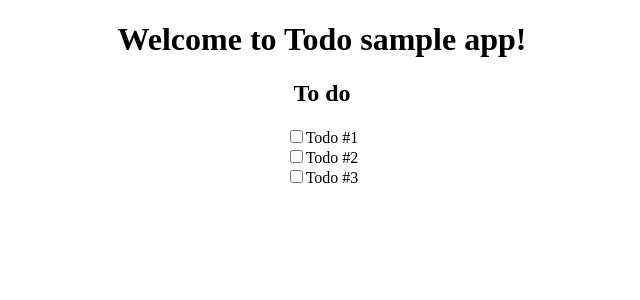
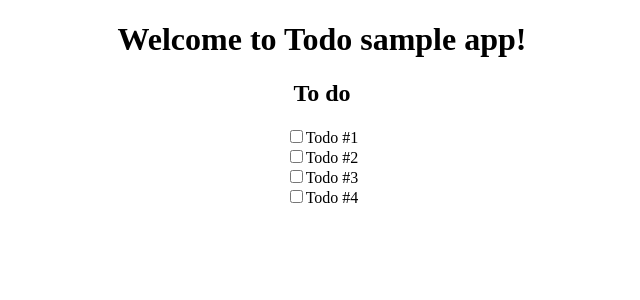
Before and after one commit to nettecode/todoSampleWebApp, an Angular app: page / in a window 1280 px wide. Shown: the top 300 px of the page, without its empty margins (318-958 px from the left). Built offline with nearby package versions, Linux system fonts and the light colour scheme.

Commit message:
ngFor added

```diff
--- a/src/app/app.component.ts
+++ b/src/app/app.component.ts
@@ -13,7 +13,8 @@ export class AppComponent {
       tasks: [
         'Todo #1',
         'Todo #2',
-        'Todo #3'
+        'Todo #3',
+        'Todo #4'
       ]
     }
   }
--- a/src/app/todo-list/todo-list.component.html
+++ b/src/app/todo-list/todo-list.component.html
@@ -1,4 +1,4 @@
-<h2>{{ list.name }}</h2>
-<app-todo-item [task]="list.tasks[0]"></app-todo-item>
-<app-todo-item [task]="list.tasks[1]"></app-todo-item>
-<app-todo-item [task]="list.tasks[2]"></app-todo-item>
+<div>
+  <h2>{{ list.name }}</h2>
+  <app-todo-item *ngFor="let task of list.tasks" [task]="task"></app-todo-item>
+</div>
```
